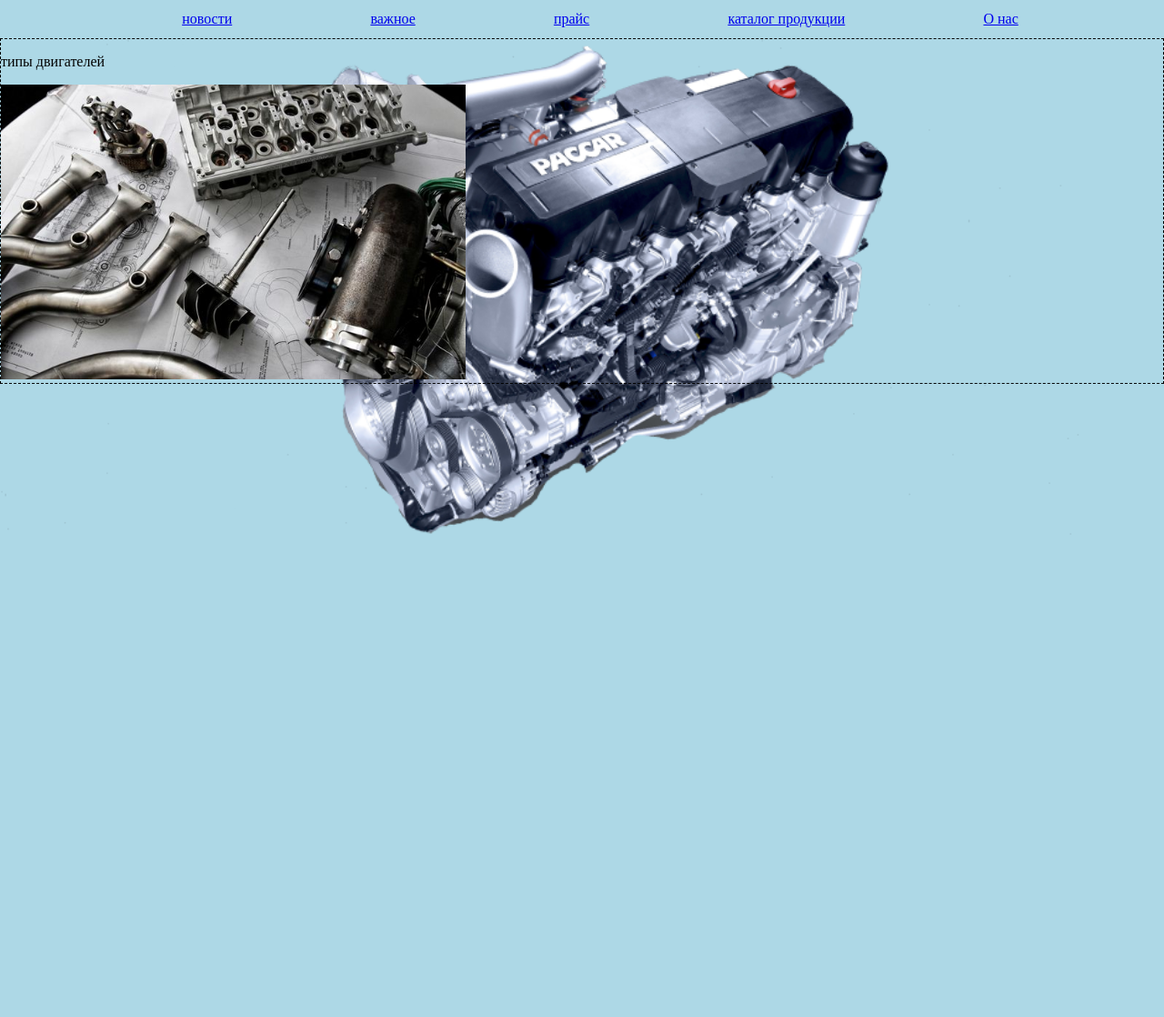
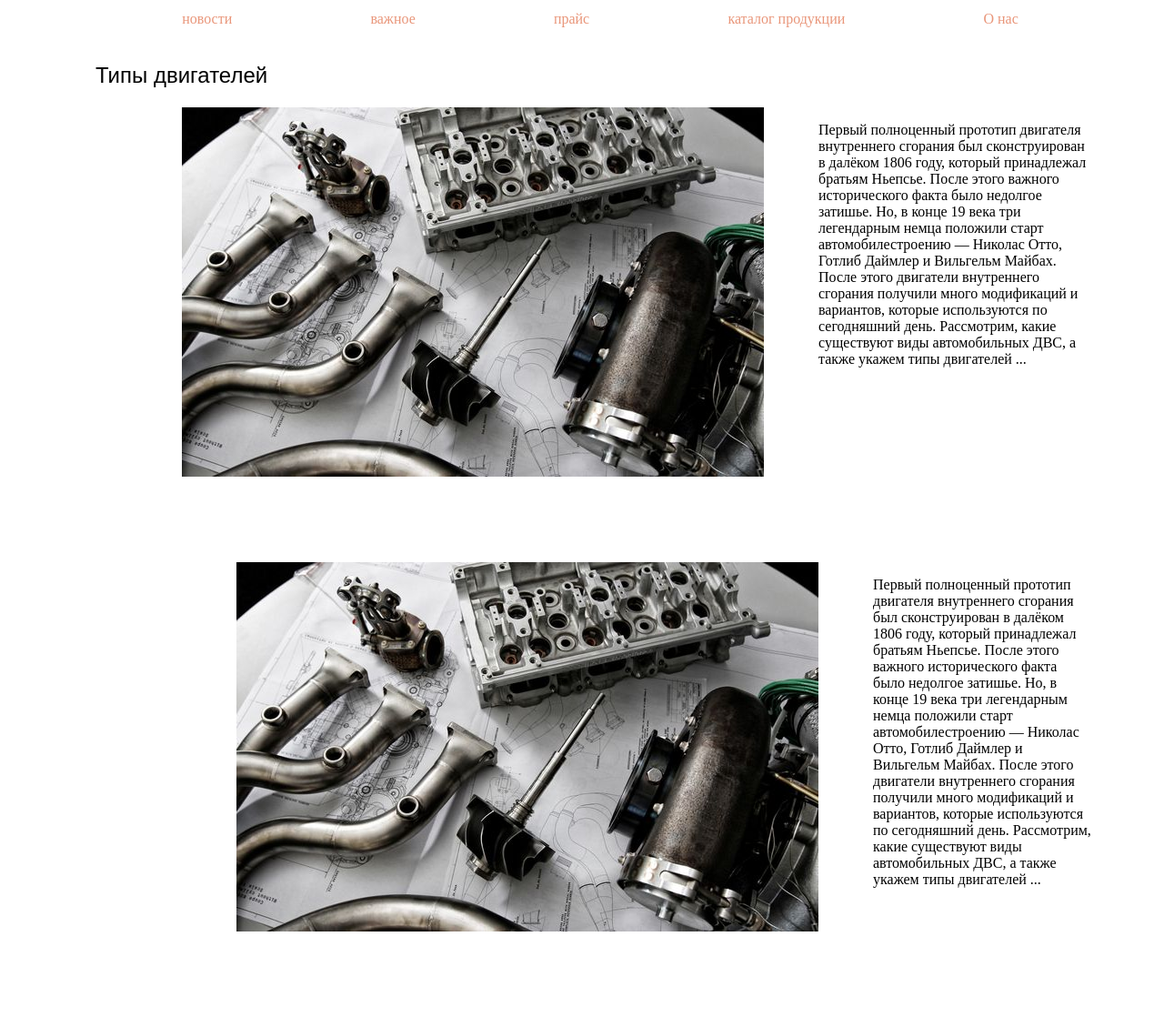
Before and after one commit to evgeniygazetdinov/itmo_repository, a PHP site: page / in a window 1280 px wide; the page is wider, and only the part inside the window is pictured. Shown: that part at 91% size. Before the commit the page ends 587 px from the top of that part, so only its background shows below. Run offline with PHP 8.4, Linux system fonts and the light colour scheme.

Commit message:
add flex for position

```diff
--- a/homework_lession_3/css/style.css
+++ b/homework_lession_3/css/style.css
@@ -1,12 +1,16 @@
 
 body{
-    background-color: lightblue;
     height: 100px;
     background-image: url("img/dvig.png");
     background-repeat: no-repeat;
     background-size: 100%;
     background-position:  50% -10%;
     margin: 0px;
+    width: 100%;
+    margin: 0 auto;
+    padding: 0;
+    background: #fff;
+    position: relative;
 }
 
 nav ul{
@@ -20,22 +24,118 @@ nav ul{
 ul li  {
     padding: 12px 12px;
 }
-
+ul li  a{
+    text-decoration: none;
+    color: darksalmon;
+}
 
 .post-section .post{
-    border: 1px dashed black;
-
+    position: relative;
+    height: 300px;
+    margin-bottom: 150px;
 }
-.post .title{
-    margin-left: auto;
-
+.post-2{
+    position: relative;
+    right: 50px;
+    height: 300px;
+}
+.post .title {
+    position: relative;
+    top: 3px;
+    left: 105px;
+    font-size: x-large;
+    font-family: sans-serif;
+    font-style: normal;
+    margin: 0 auto;
 
 }
 
+.context {
+    display: flex;
+    width: 1000px;
+    height: 500px;
+    margin-left: 200px;
+}
+
+.picture-post{
+    margin-left: 60px;
+    flex:2;
+}
+.post-text p{
+    flex:2;
+    margin-left: 60px;
+}
+
+/*
+.title-2 {
+    position: relative;
+    top: 10px;
+    right: 150px;
+    font-size: x-large;
+    font-family: sans-serif;
+    font-style: normal;
+    margin: 0 auto;
+
+}
+.title p{
+    position: absolute;
+    left: -15px;
+    margin-top: 4px;
+}
+.title-2 p{
+    position: absolute;
+    left: 31px;
+}
+
+.left-pict{
+    position: relative;
+    left: 90px;
+
+}
+.right-pict{
+    position: relative;
+    right: 90px;
+}
+.post-2-image{
+    position: relative;
+    display: inline;
+    left: 600px;
+    top: 50px;
+}
+ .picture-post img{
+    position: absolute;
+    top :60px;
+}
+
+.post-text{
+
+    position: relative;
+}
 
 
- .picture-post img{
-    height: 30%;
-    width:40%;
+ .post-text p{
+    width: 300px;
+    right: 150px;
+    letter-spacing: 3px;
+    position: absolute;
+}
+.post-text-2 p{
+    right: 0;
+    left: 140px;
+    top:57px;
+    position: absolute;
 
 }
+.author p{
+    position: absolute;
+    top: 26px;
+    right: 50px;
+
+}
+.continue-read p{
+    margin: 0 auto;
+    position: absolute;
+    right: 222px;
+    top: 461px;
+}
+*/
--- a/homework_lession_3/index.html
+++ b/homework_lession_3/index.html
@@ -30,22 +30,64 @@
         <div class="post-section">
                 <div class="post">
                      <div class="title">
-                            <p>типы двигателей</p>
-                        <div class="author">
-                        </div>
+                            <p>Типы двигателей</p>
                     </div>
+                    <div class="context">
+                            <div class="post-picture" >
+                                    <img src="css/img/type-gen.jpg" alt="">
+                            </div>
+                            <div class="post-text">
+                                <p>Первый полноценный прототип двигателя внутреннего сгорания был сконструирован в далёком 1806 году, который принадлежал братьям Ньепсье. После этого важного исторического факта было недолгое затишье.
 
-                    <div class="picture-post">
-                        <img src="css/img/type-gen.jpg" alt="">
-                    </div>
-                                       <div class="post-text">
+                                    Но, в конце 19 века три легендарным немца положили старт автомобилестроению — Николас Отто, Готлиб Даймлер и Вильгельм Майбах. После этого двигатели внутреннего сгорания получили много модификаций и вариантов, которые используются по сегодняшний день.
+
+                                    Рассмотрим, какие существуют виды автомобильных ДВС, а также укажем типы двигателей ...</p>
+                            </div>
 
                     </div>
+                   <div class="context">
+
+                        <div class="picture-post left-pict" >
+                            <img src="css/img/type-gen.jpg" alt="">
+                        </div>
+
+                        <div class="post-text">
+                        <p>Первый полноценный прототип двигателя внутреннего сгорания был сконструирован в далёком 1806 году, который принадлежал братьям Ньепсье. После этого важного исторического факта было недолгое затишье.
+
+                                Но, в конце 19 века три легендарным немца положили старт автомобилестроению — Николас Отто, Готлиб Даймлер и Вильгельм Майбах. После этого двигатели внутреннего сгорания получили много модификаций и вариантов, которые используются по сегодняшний день.
+
+                                Рассмотрим, какие существуют виды автомобильных ДВС, а также укажем типы двигателей ...</p>
+                        </div>
+                   </div>
+                </div>
+
+                    <!---
+                    <div class="author">
+                        <p> Митчелл Ч.Д.-мл., Холдерман Дж.</p>
+                        </div>
                     <div class="continue-read">
-
+                            <p><input type="button" value=" читать далее "></p>
                     </div>
                 </div>
+                <!--
+                <div class="post post-2">
+                        <div class="title-2">
+                                <p>Виды передач</p>
+                        </div>
+                        <div class="picture-post right-pict post-2-image" >
+                                <img src="css/img/type-gen.jpg" alt="">
+                        </div>
+                        <div class="post-text post-text-2">
+                                <p>Первый полноценный прототип двигателя внутреннего сгорания был сконструирован в далёком 1806 году, который принадлежал братьям Ньепсье. После этого важного исторического факта было недолгое затишье.
+
+                                     Но, в конце 19 века три легендарным немца положили старт автомобилестроению — Николас Отто, Готлиб Даймлер и Вильгельм Майбах. После этого двигатели внутреннего сгорания получили много модификаций и вариантов, которые используются по сегодняшний день.
+
+                                     Рассмотрим, какие существуют виды автомобильных ДВС, а также укажем типы двигателей ...</p>
+                             </div>
+                </div>
+            --->
+           </div>
+
         </div>
-
     </body>
 </html>
--- a/lession4_css/flexbox_2/index.html
+++ b/lession4_css/flexbox_2/index.html
@@ -30,6 +30,7 @@
         <div class="flex-1 border">lorem3</div>
         <div class="flex-2 border">Lorem ipsum dolor sit amet, consectetur adipisicing elit, sed do eiusmod tempor incididunt ut labore et dolore magna aliqua. Ut enim ad minim veniam, quis nostrud exercitation ullamco laboris nisi ut aliquip ex ea commodo consequat. Duis aute irure dolor in reprehenderit in voluptate velit esse cillum dolore eu fugiat nulla pariatur. Excepteur sint occaecat cupidatat non proident, sunt in culpa qui officia deserunt mollit anim id est laborum.</div>
     </div>
+    <a class=image-up href="#">#</a>
     <div class="display-divider border">
    Lorem ipsum dolor sit amet, consectetur adipisicing elit, sed do eiusmod tempor incididunt ut labore et dolore magna aliqua. Ut enim ad minim veniam, quis nostrud exercitation ullamco laboris nisi ut aliquip ex ea commodo consequat. Duis aute irure dolor in reprehenderit in voluptate velit esse cillum dolore eu fugiat nulla pariatur. Excepteur sint occaecat cupidatat non proident, sunt in culpa qui officia deserunt mollit anim id est laborum.
     </div>
```
Also changed, not shown: 4 other files.
